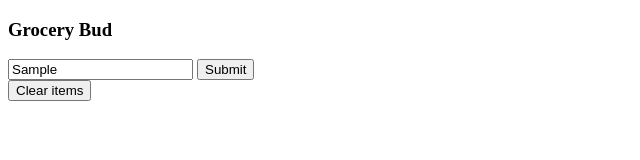
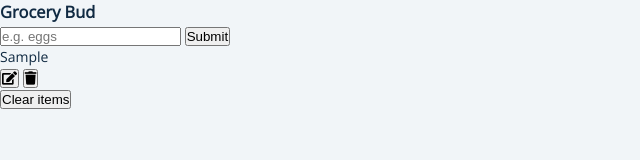
Before and after one commit to NasrAby/Grocery-Bud, a plain HTML site: page index.html in a window 1280 px wide. Both pictures are taken after typing "Sample" into the empty fields and a click on the button "Submit". Shown: the whole page, without its empty margins (0-640 px from the left). Drawn offline with nearby package versions, Linux system fonts and the light colour scheme.

Commit message:
Edit, Delete and Clear functionalities

```diff
--- a/app.js
+++ b/app.js
@@ -5,7 +5,7 @@ const grocery = document.getElementById('grocery');
 const submitBtn = document.querySelector('.submit-btn');
 const container = document.querySelector('.grocery-container');
 const list = document.querySelector('.grocery-list');
-const clearBtn = document.querySelector('clear-btn');
+const clearBtn = document.querySelector('.clear-btn');
 
 //Edit option
 let editElement;
@@ -16,15 +16,56 @@ let editID = "";
 //Submit form
 form.addEventListener('submit', addItem);
 
+//Clear items
+clearBtn.addEventListener('click', clearItems);
+
+const deleteBtn = document.querySelector('.delete-btn');
+
 //** Fucntions */
+//Add item
 function addItem(e) {
     e.preventDefault();
     const value = grocery.value;
     const id = new Date().getTime().toString(); //to get an unique id
     if (value !== '' && editFlag === false) {
+        const element = document.createElement('article');
+        //Add class
+        element.classList.add('grocery-item');
+        //Add id
+        const attr = document.createAttribute('data-id');
+        attr.value = id;
+        element.setAttributeNode(attr);
+        element.innerHTML = `<p class="title">${value}</p>
+                            <div class="btn-container">
+                                <button type="button" class="edit-btn">
+                                    <i class="fas fa-edit"></i>
+                                </button>
+                                <button type="button" class="delete-btn">
+                                    <i class="fas fa-trash"></i>
+                                </button>
+                            </div>`;
+        const deleteBtn = element.querySelector('.delete-btn');
+        const editBtn = element.querySelector('.edit-btn');
+        deleteBtn.addEventListener('click', deleteItem);
+        editBtn.addEventListener('click', editItem);
+
+        //Apend child
+        list.appendChild(element);
+        //Display alert
+        displayAlert('Item added', 'success');
+        //Show container
+        container.classList.add('show-container');
+        //Add to local storage
+        addToLocalStorage(id, value);
+        //Set back to default
+        setBackToDefault();
 
     } else if (value !== '' && editFlag === true){
-
+        editElement.innerHTML = value;
+        displayAlert('Item updated', 'success');
+        //Edit local storage
+        //editLocalStorage(editID, value);
+        setBackToDefault();
     } else {
         displayAlert('Empty value', 'danger');
     }
@@ -41,3 +82,64 @@ function displayAlert(text, action) {
         alert.classList.remove(`alert-${action}`);
     },1000);
 }
+
+//Clear items
+function clearItems() {
+    const items = document.querySelectorAll('.grocery-item');
+    if (items.length > 0) {
+        items.forEach(function (item) {
+            list.removeChild(item);
+        });
+    }
+    container.classList.remove('show-container');
+    displayAlert('Empty list', 'danger');
+    setBackToDefault();
+    //localStorage.removeItem('list');
+}
+
+//Delete function
+function deleteItem(e) {
+    const element = e.currentTarget.parentElement.parentElement;
+    const id = element.dataset.id;
+    list.removeChild(element);
+    if (list.children.length === 0) {
+        container.classList.remove('show-container');
+    }
+    displayAlert('Item removed', 'danger');
+    setBackToDefault();
+    //Remove from local storage
+    //removeFromLocalStorage(id);
+}
+
+//Edit function
+function editItem(e) {
+    const element = e.currentTarget.parentElement.parentElement;
+    //Set edit item
+    editElement = e.currentTarget.parentElement.previousElementSibling;
+    //Set form value
+    grocery.value = editElement.innerHTML;
+    editFlag = true;
+    editID = element.dataset.id;
+    submitBtn.textContent = 'Edit';
+}
+
+//Set back to default
+function setBackToDefault() {
+    grocery.value = '';
+    editFlag = false;
+    editID = '';
+    submitBtn.textContent = 'Submit';
+}
+
+//**Local storage */
+function addToLocalStorage(id, value) {
+    console.log('added to local storage');
+}
+
+function removeFromLocalStorage(id) {
+
+}
+
+function editLocalStorage(id, value) {
+
+}
--- a/index.html
+++ b/index.html
@@ -5,7 +5,7 @@
     <meta name="viewport" content="device-width, initial-scale=1.0" />
     <title>Grocery Bud</title>
     <link rel="stylesheet" href="https://cdnjs.cloudflare.com/ajax/libs/font-awesome/5.14.0/css/all.min.css" />
-    <link rel="stylesheet" href="style.css" />
+    <link rel="stylesheet" href="./style.css" />
 </head>
 <body>
     <section class="section-center">
--- a/style.css
+++ b/style.css
@@ -0,0 +1,71 @@
+/*Fonts*/
+@import url("https://fonts.googleapis.com/css?family=Open+Sans|Roboto:400,700&display=swap");
+
+/*Variables*/
+:root {
+    /* dark shades of primary color*/
+    --clr-primary-1: hsl(205, 86%, 17%);
+    --clr-primary-2: hsl(205, 77%, 27%);
+    --clr-primary-3: hsl(205, 72%, 37%);
+    --clr-primary-4: hsl(205, 63%, 48%);
+    /* primary/main color */
+    --clr-primary-5: #49a6e9;
+    /* lighter shades of primary color */
+    --clr-primary-6: hsl(205, 89%, 70%);
+    --clr-primary-7: hsl(205, 90%, 76%);
+    --clr-primary-8: hsl(205, 86%, 81%);
+    --clr-primary-9: hsl(205, 90%, 88%);
+    --clr-primary-10: hsl(205, 100%, 96%);
+    /* darkest grey - used for headings */
+    --clr-grey-1: hsl(209, 61%, 16%);
+    --clr-grey-2: hsl(211, 39%, 23%);
+    --clr-grey-3: hsl(209, 34%, 30%);
+    --clr-grey-4: hsl(209, 28%, 39%);
+    /* grey used for paragraphs */
+    --clr-grey-5: hsl(210, 22%, 49%);
+    --clr-grey-6: hsl(209, 23%, 60%);
+    --clr-grey-7: hsl(211, 27%, 70%);
+    --clr-grey-8: hsl(210, 31%, 80%);
+    --clr-grey-9: hsl(212, 33%, 89%);
+    --clr-grey-10: hsl(210, 36%, 96%);
+    --clr-white: #fff;
+    --clr-red-dark: hsl(360, 67%, 44%);
+    --clr-red-light: hsl(360, 71%, 66%);
+    --clr-green-dark: hsl(125, 67%, 44%);
+    --clr-green-light: hsl(125, 71%, 66%);
+    --clr-black: #222;
+    --ff-primary: "Roboto", sans-serif;
+    --ff-secondary: "Open Sans", sans-serif;
+    --transition: all 0.3s linear;
+    --spacing: 0.25rem;
+    --radius: 0.5rem;
+    --light-shadow: 0 5px 15px rgba(0, 0, 0, 0.1);
+    --dark-shadow: 0 5px 15px rgba(0, 0, 0, 0.2);
+    --max-width: 1170px;
+    --fixed-width: 620px;
+}
+
+/*Global Styles*/
+*,
+::after,
+::before {
+    margin: 0;
+    padding: 0;
+    box-sizing: border-box;
+}
+
+body {
+    font-family: var(--ff-secondary);
+    background: var(--clr-grey-10);
+    color: var(--clr-grey-1);
+    line-height: 1.5;
+    font-size: 0.875rem;
+}
+
+.grocery-container {
+    visibility: hidden;
+}
+
+.show-container {
+    visibility: visible;
+}
```
